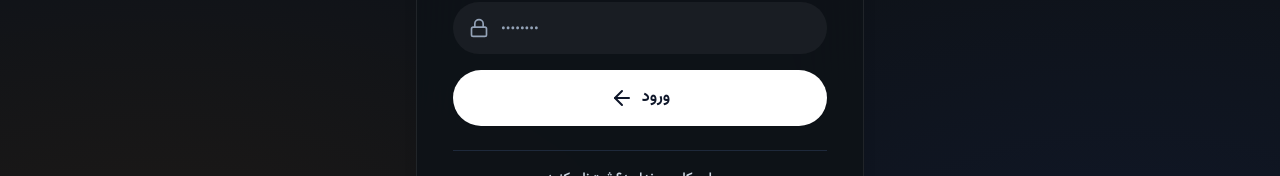
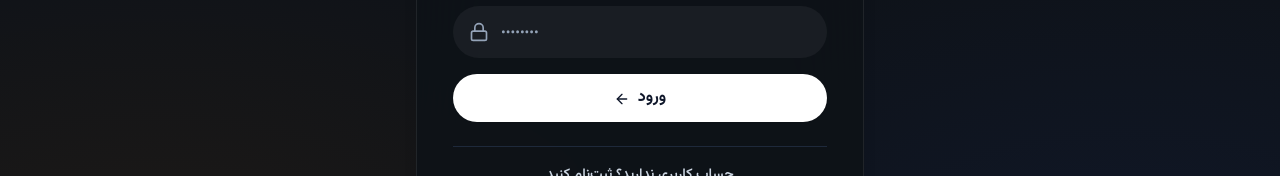
Before and after one commit to PouryaDe/XMessenger, a React (Vite) app in the folder client/: page / in a window 1280 px wide. Shown: the part 431-607 px from the top of the page. Built offline with nearby package versions, Linux system fonts and the light colour scheme; no server answers.

Commit message:
fix(auth): align text and arrow optically on the exact center axis in login button

```diff
--- a/client/src/components/auth/AuthModal.tsx
+++ b/client/src/components/auth/AuthModal.tsx
@@ -158,15 +158,15 @@ export const AuthModal: React.FC = () => {
           <button
             type="submit"
             disabled={Boolean(loading || (isRegister && appMeta && !appMeta.registrationEnabled))}
-            className="w-full py-3.5 sm:py-4 px-5 rounded-full bg-slate-900 text-white dark:bg-white dark:text-slate-900 font-bold text-sm sm:text-base transition-all shadow-xs hover:scale-[1.01] active:scale-[0.99] flex items-center justify-center gap-2 disabled:opacity-40 disabled:cursor-not-allowed mt-4 sm:mt-5"
+            className="w-full h-12 sm:h-13 px-5 rounded-full bg-slate-900 text-white dark:bg-white dark:text-slate-900 font-bold text-sm sm:text-base transition-all shadow-xs hover:scale-[1.01] active:scale-[0.99] flex items-center justify-center disabled:opacity-40 disabled:cursor-not-allowed mt-4 sm:mt-5 select-none"
           >
             {loading ? (
-              <span className="w-4.5 h-4.5 border-2 border-white/40 border-t-white dark:border-slate-900/40 dark:border-t-slate-900 rounded-full animate-spin" />
+              <span className="w-5 h-5 border-2 border-white/40 border-t-white dark:border-slate-900/40 dark:border-t-slate-900 rounded-full animate-spin" />
             ) : (
-              <>
-                <span>{isRegister ? t('register') : t('login')}</span>
-                <ArrowRight className="w-4.5 h-4.5 rtl:rotate-180" />
-              </>
+              <div className="inline-flex items-center justify-center gap-2 leading-none">
+                <span className="translate-y-[-0.5px]">{isRegister ? t('register') : t('login')}</span>
+                <ArrowRight className="w-4 h-4 rtl:rotate-180 translate-y-[1px] shrink-0" />
+              </div>
             )}
           </button>
         </form>
```
Also changed, not shown: 6 other files (tests, documents, lock files or other folders).
